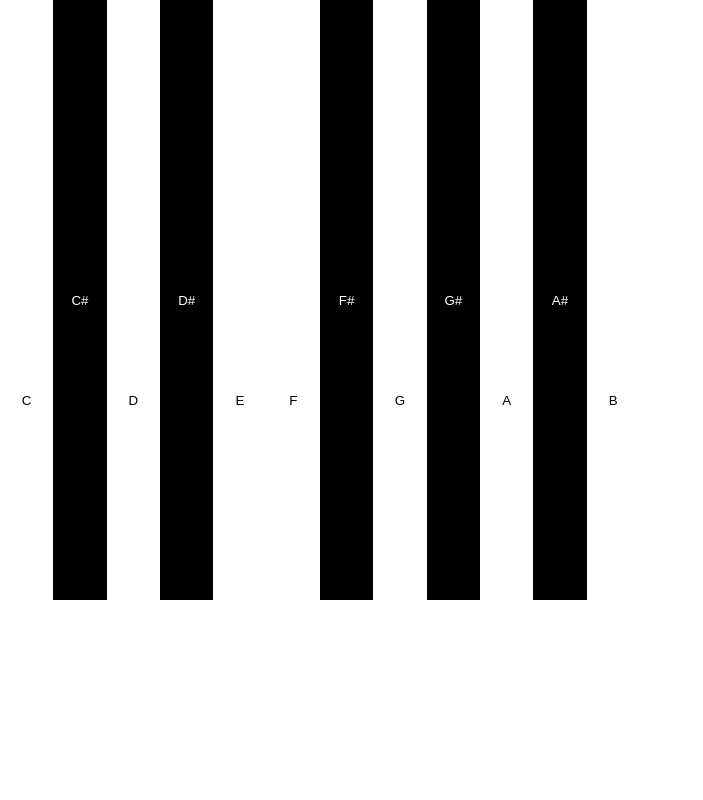
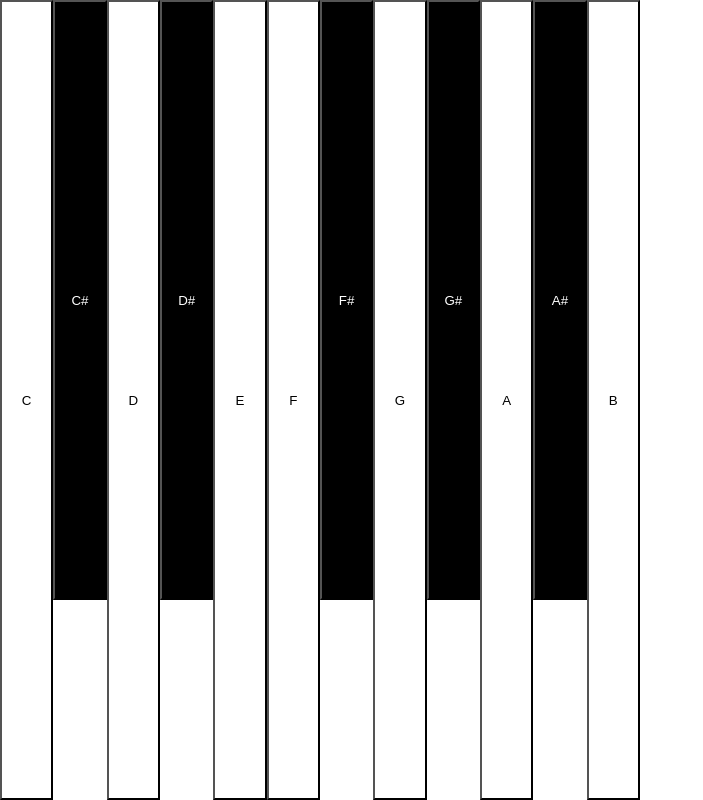
Before and after one commit to sergBull/faton-synth, a PHP site: page / in a window 1280 px wide. Shown: the whole page, without its empty margins (0-703 px from the left). Run offline with PHP 8.4, Linux system fonts and the light colour scheme.

Commit message:
Update styles.css

```diff
--- a/styles.css
+++ b/styles.css
@@ -7,7 +7,7 @@
 
 button
 {
-	border: none;
+/* 	border: none; */
 	display: block;
 	float: left;
 	width: calc(100vw / 24);
```
